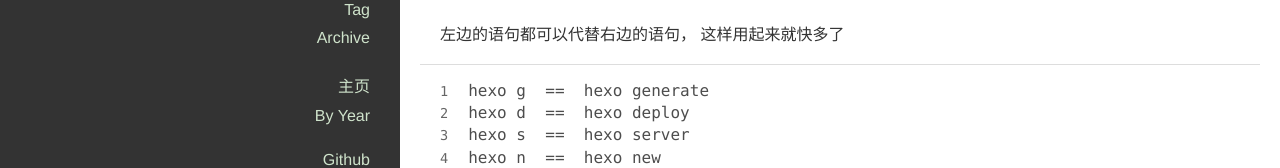
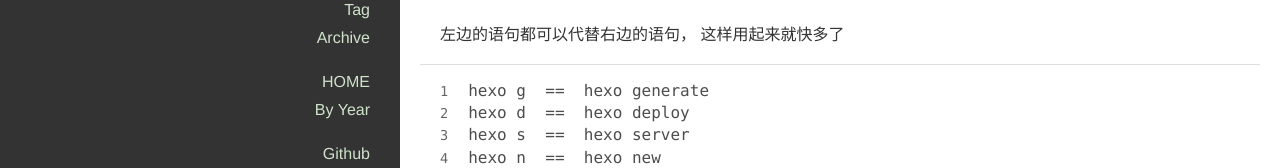
Before and after one commit to wikyyuen/taylorwiky.github.io, a plain HTML site: page 2016/09/22/第一个个人博客/index.html in a window 1280 px wide. Shown: the part 271-439 px from the top of the page. Drawn offline with nearby package versions, Linux system fonts and the light colour scheme.

Commit message:
Site updated: 2016-12-03 18:33:35

```diff
--- a/2016/09/22/第一个个人博客/index.html
+++ b/2016/09/22/第一个个人博客/index.html
@@ -117,7 +117,7 @@ HEXO左边的语句都可以代替右边的语句， 这样用起来就快多了
 
 
               <li>
-                <a href="/" title="主页">主页</a>
+                <a href="/" title="HOME">HOME</a>
               </li>
 
 
```
Also changed, not shown: archives/2016/09/index.html (+1 -1 lines), archives/2016/index.html (+1 -1 lines), archives/index.html (+1 -1 lines), index.html (+1 -1 lines).
